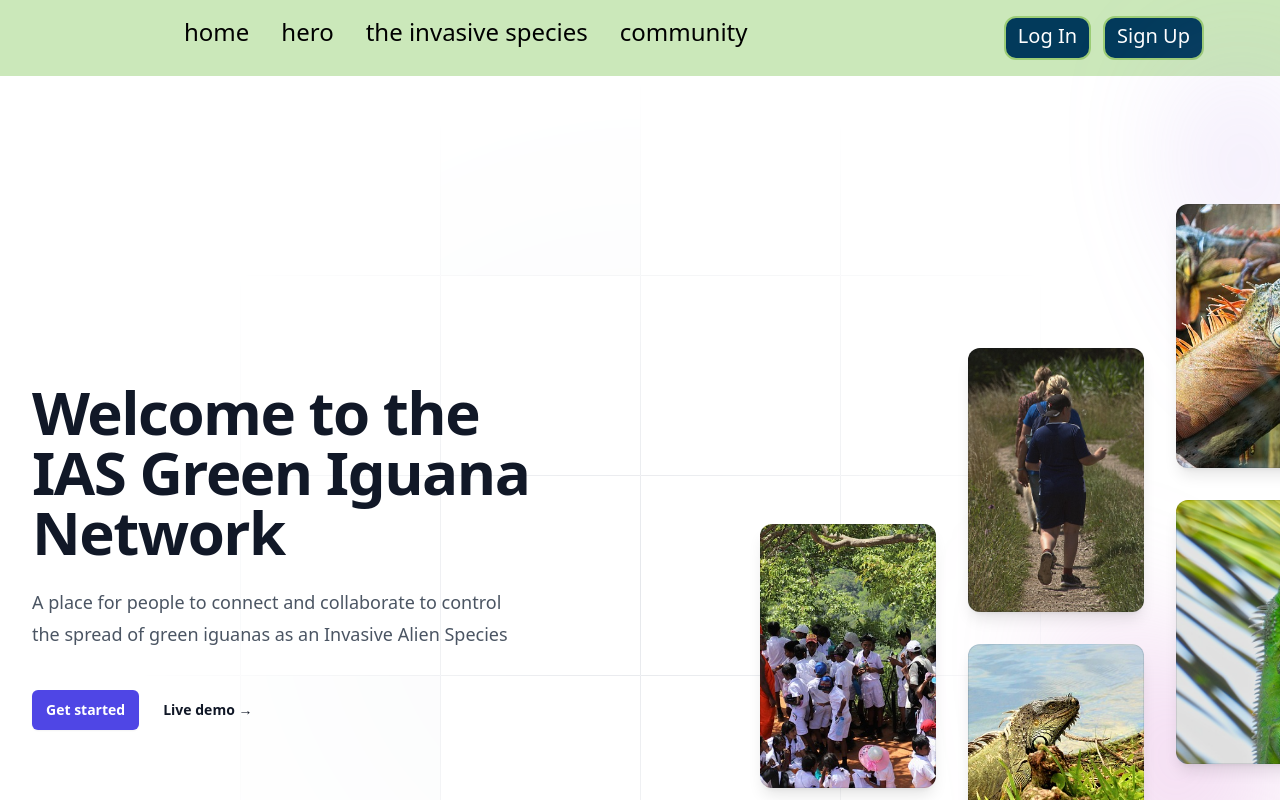
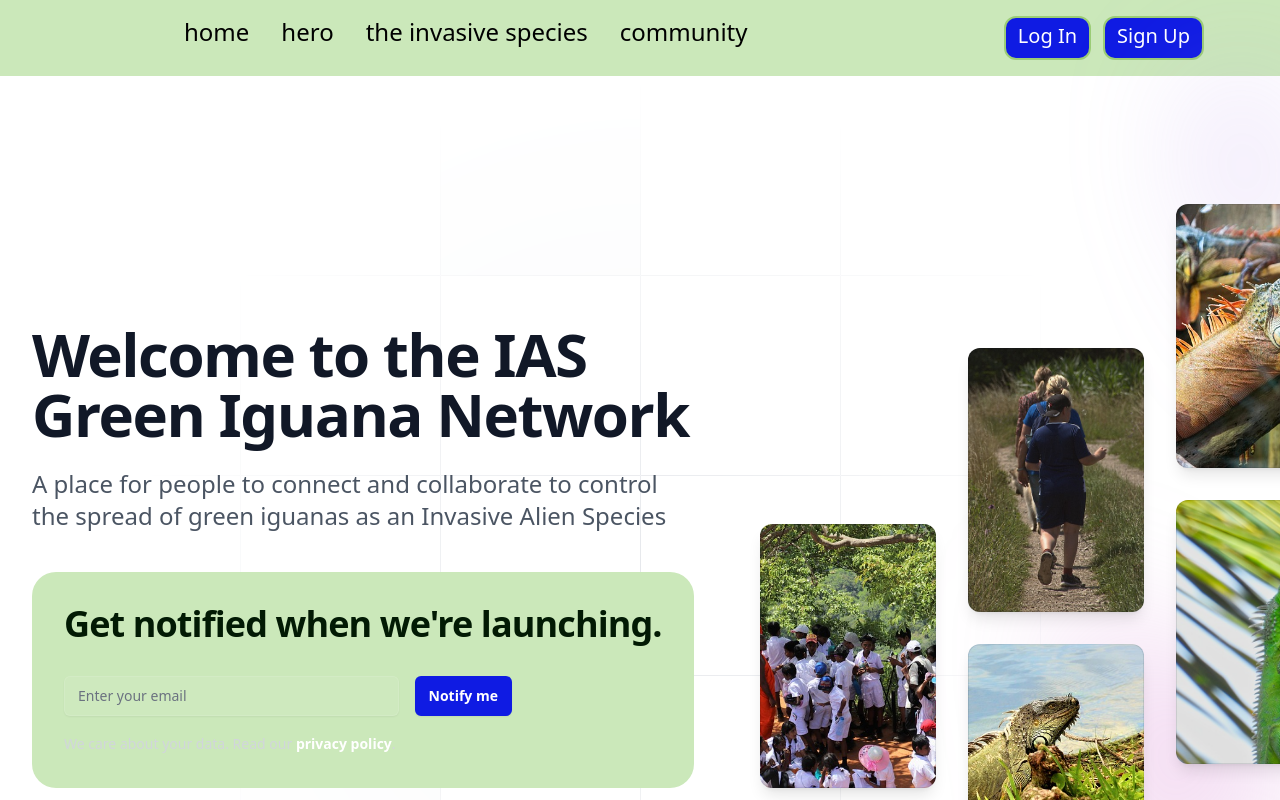
Before and after one commit to Ed-TheVisionMaker/green-ig-ias-network, a Next.js app: page /hero in a window 1280 px wide. Shown: the top 800 px of the page. Built offline with nearby package versions, Linux system fonts and the light colour scheme; a web font is replaced by a local one.

Commit message:
styled waitlist and buttons

```diff
--- a/app/hero/page.tsx
+++ b/app/hero/page.tsx
@@ -1,6 +1,7 @@
 'use client';
 import { useState } from 'react';
-import Image from 'next/image';
+import Waitlist from '@/components/Waitlist.tsx';
+// import Image from 'next/image';
 // import { Dialog } from '@headlessui/react';
 // import { Bars3Icon, XMarkIcon } from '@heroicons/react/24/outline';
 
@@ -146,28 +147,15 @@ export default function Hero() {
               <div className='mx-auto max-w-2xl gap-x-14 lg:mx-0 lg:flex lg:max-w-none lg:items-center'>
                 <div className='relative w-full max-w-xl lg:shrink-0 xl:max-w-2xl'>
                   <h1 className='text-4xl font-bold tracking-tight text-gray-900 sm:text-6xl'>
-                    Welcome to the
-                    <br />
-                    IAS Green Iguana Network
+                    Welcome to the IAS Green Iguana Network
                   </h1>
-                  <p className='mt-6 text-lg leading-8 text-gray-600 sm:max-w-md lg:max-w-none'>
+                  <p className='mt-6 text-2xl leading-8 text-gray-600 sm:max-w-md lg:max-w-none'>
                     A place for people to connect and collaborate to control{' '}
                     <br />
                     the spread of green iguanas as an Invasive Alien Species
                   </p>
                   <div className='mt-10 flex items-center gap-x-6'>
-                    <a
-                      href='#'
-                      className='rounded-md bg-indigo-600 px-3.5 py-2.5 text-sm font-semibold text-white shadow-sm hover:bg-indigo-500 focus-visible:outline focus-visible:outline-2 focus-visible:outline-offset-2 focus-visible:outline-indigo-600'
-                    >
-                      Get started
-                    </a>
-                    <a
-                      href='#'
-                      className='text-sm font-semibold leading-6 text-gray-900'
-                    >
-                      Live demo <span aria-hidden='true'>→</span>
-                    </a>
+                    <Waitlist />
                   </div>
                 </div>
                 <div className='mt-14 flex justify-end gap-8 sm:-mt-44 sm:justify-start sm:pl-20 lg:mt-0 lg:pl-0'>
--- a/components/Waitlist.tsx/index.tsx
+++ b/components/Waitlist.tsx/index.tsx
@@ -32,12 +32,12 @@ export default function Waitlist() {
     };
 
     return (
-        <div className="py-16 sm:py-24 relative">
+        <div className="relative bg-lightGreen p-8 rounded-3xl">
             {showAnimation && (
                 <div className="absolute top-0 left-0 w-full h-full bg-gradient-to-l from-gray-900 to-transparent"></div>
             )}
-            <div className="mx-auto max-w-7xl sm:px-12 lg:px-16">
-                <h2 className="max-w-2xl text-3xl font-bold tracking-tight sm:pb-6 lg:pb-8 text-white sm:text-4xl xl:max-w-none xl:flex-auto">
+            <div className="mx-auto max-w-7xl">
+                <h2 className="max-w-2xl text-3xl font-bold tracking-tight sm:pb-6 lg:pb-8 text-ginBlack sm:text-4xl xl:max-w-none xl:flex-auto">
                     Get notified when we're launching.
                 </h2>
                 <form className="w-full max-w-md" onSubmit={handleSubmit}>
@@ -50,13 +50,13 @@ export default function Waitlist() {
                             name="email"
                             autoComplete="email"
                             value={email}
-                            className="min-w-0 flex-auto rounded-md border-0 bg-white/5 px-3.5 py-2 text-white shadow-sm ring-1 ring-inset ring-white/10 focus:ring-2 focus:ring-inset focus:ring-white sm:text-sm sm:leading-6"
+                            className="min-w-0 flex-auto rounded-md border-0 bg-white/5 px-3.5 py-2 text-ginBlack shadow-sm ring-1 ring-inset ring-white/10 focus:ring-2 focus:ring-inset focus:ring-ginBlack    sm:text-sm sm:leading-6"
                             placeholder="Enter your email"
                             onChange={(e) => setEmail(e.target.value)}
                         />
                         <button
                             type="submit"
-                            className="flex-none rounded-md bg-white px-3.5 py-2.5 text-sm font-semibold text-gray-900 shadow-sm hover:bg-gray-100 focus-visible:outline focus-visible:outline-2 focus-visible:outline-offset-2 focus-visible:outline-white"
+                            className="flex-none rounded-md bg-ginBlue px-3.5 py-2.5 text-sm font-semibold text-ginWhite shadow-sm hover:bg-darkGreen focus-visible:outline focus-visible:outline-2 focus-visible:outline-offset-2 focus-visible:outline-white"
                         >
                             Notify me
                         </button>
--- a/tailwind.config.ts
+++ b/tailwind.config.ts
@@ -18,7 +18,7 @@ const config: Config = {
         darkGreen: '#1D3932',
         mediumGreen: '#9CCD76', //do not use as a text background - low accessibility score
         lightGreen: '#CBE8BA',
-        ginBlue: '#023A5B',
+        ginBlue: '#0f1be3',
         ginWhite: '#ffffff',
         ginBlack: '#021A04',
       },
```
